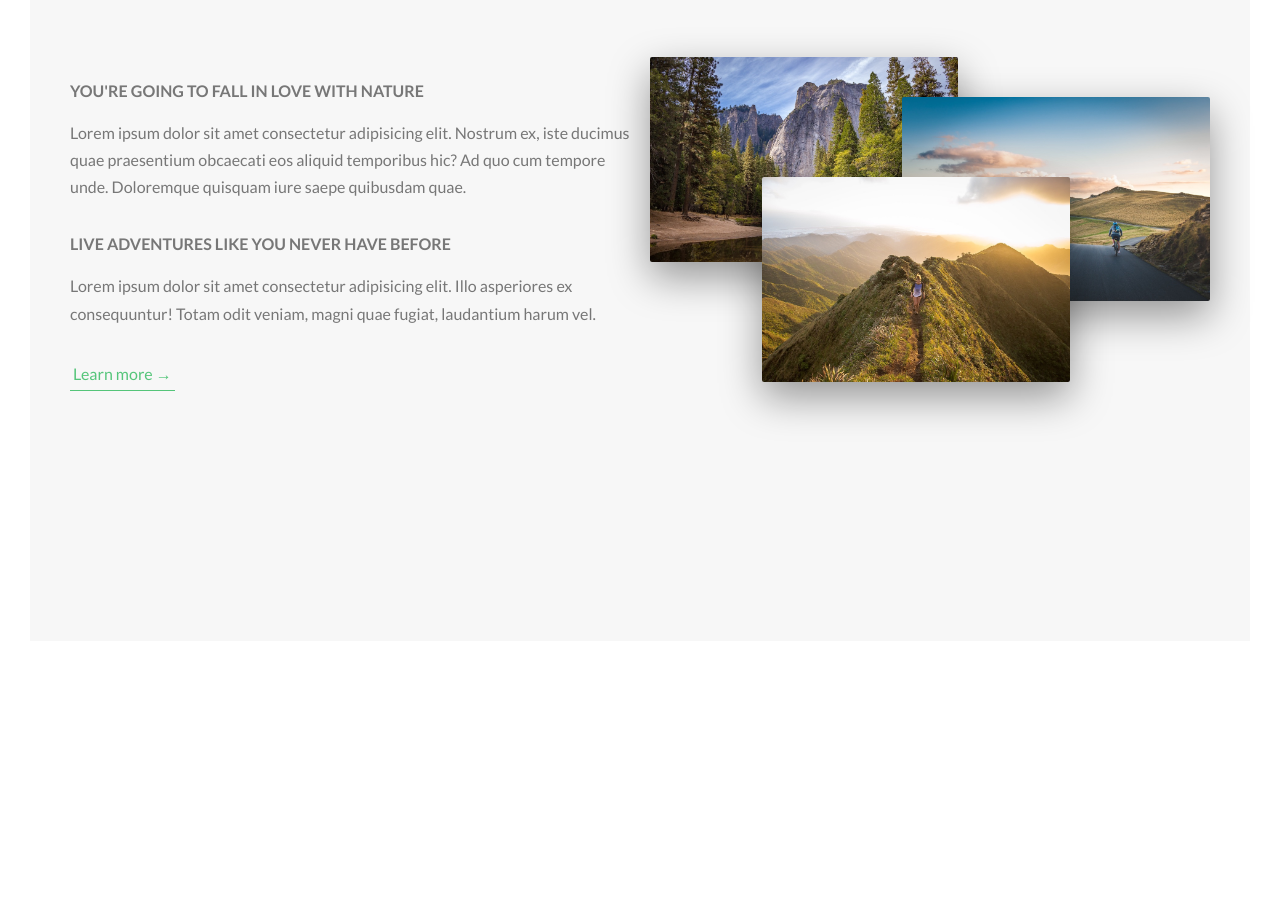
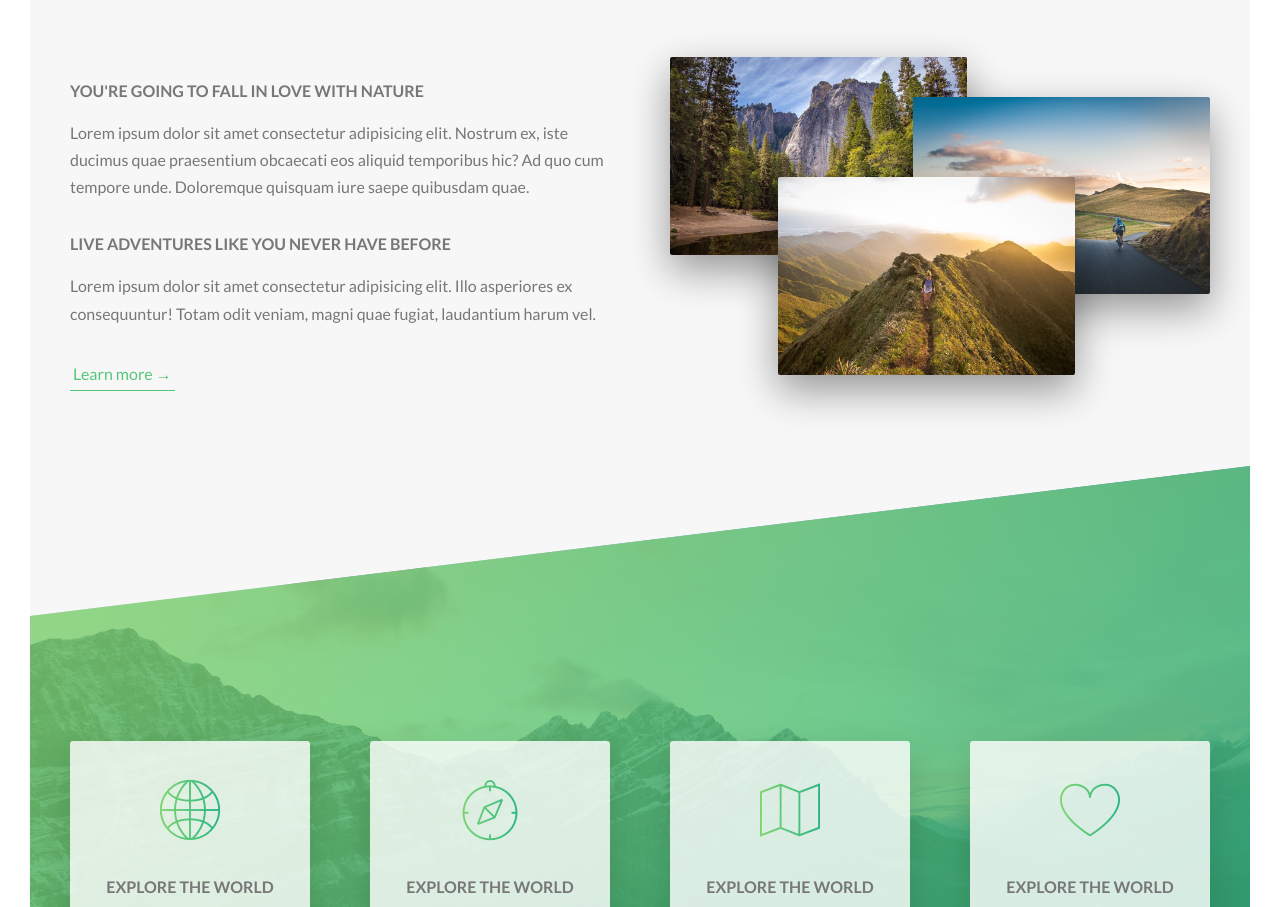
Before and after one commit to GabrielDoddy94/natours, a website: page index.html in a window 1280 px wide. Shown: the part 943-1850 px from the top of the page. Before the commit the page ends 1614 px from the top, so only its background shows below. Drawn offline with Linux system fonts and the light colour scheme.

Commit message:
Features section

```diff
--- /dev/null
+++ b/css/icon-font.css
@@ -0,0 +1,445 @@
+@charset "UTF-8";
+
+@font-face {
+  font-family: "linea-basic-10";
+  src:url("fonts/linea-basic-10.eot");
+  src:url("fonts/linea-basic-10.eot?#iefix") format("embedded-opentype"),
+    url("fonts/linea-basic-10.woff") format("woff"),
+    url("fonts/linea-basic-10.ttf") format("truetype"),
+    url("fonts/linea-basic-10.svg#linea-basic-10") format("svg");
+  font-weight: normal;
+  font-style: normal;
+
+}
+
+[data-icon]:before {
+  font-family: "linea-basic-10" !important;
+  content: attr(data-icon);
+  font-style: normal !important;
+  font-weight: normal !important;
+  font-variant: normal !important;
+  text-transform: none !important;
+  speak: none;
+  line-height: 1;
+  -webkit-font-smoothing: antialiased;
+  -moz-osx-font-smoothing: grayscale;
+}
+
+[class^="icon-"]:before,
+[class*=" icon-"]:before {
+  font-family: "linea-basic-10" !important;
+  font-style: normal !important;
+  font-weight: normal !important;
+  font-variant: normal !important;
+  text-transform: none !important;
+  speak: none;
+  line-height: 1;
+  -webkit-font-smoothing: antialiased;
+  -moz-osx-font-smoothing: grayscale;
+}
+
+.icon-basic-accelerator:before {
+  content: "a";
+}
+.icon-basic-alarm:before {
+  content: "b";
+}
+.icon-basic-anchor:before {
+  content: "c";
+}
+.icon-basic-anticlockwise:before {
+  content: "d";
+}
+.icon-basic-archive:before {
+  content: "e";
+}
+.icon-basic-archive-full:before {
+  content: "f";
+}
+.icon-basic-ban:before {
+  content: "g";
+}
+.icon-basic-battery-charge:before {
+  content: "h";
+}
+.icon-basic-battery-empty:before {
+  content: "i";
+}
+.icon-basic-battery-full:before {
+  content: "j";
+}
+.icon-basic-battery-half:before {
+  content: "k";
+}
+.icon-basic-bolt:before {
+  content: "l";
+}
+.icon-basic-book:before {
+  content: "m";
+}
+.icon-basic-book-pen:before {
+  content: "n";
+}
+.icon-basic-book-pencil:before {
+  content: "o";
+}
+.icon-basic-bookmark:before {
+  content: "p";
+}
+.icon-basic-calculator:before {
+  content: "q";
+}
+.icon-basic-calendar:before {
+  content: "r";
+}
+.icon-basic-cards-diamonds:before {
+  content: "s";
+}
+.icon-basic-cards-hearts:before {
+  content: "t";
+}
+.icon-basic-case:before {
+  content: "u";
+}
+.icon-basic-chronometer:before {
+  content: "v";
+}
+.icon-basic-clessidre:before {
+  content: "w";
+}
+.icon-basic-clock:before {
+  content: "x";
+}
+.icon-basic-clockwise:before {
+  content: "y";
+}
+.icon-basic-cloud:before {
+  content: "z";
+}
+.icon-basic-clubs:before {
+  content: "A";
+}
+.icon-basic-compass:before {
+  content: "B";
+}
+.icon-basic-cup:before {
+  content: "C";
+}
+.icon-basic-diamonds:before {
+  content: "D";
+}
+.icon-basic-display:before {
+  content: "E";
+}
+.icon-basic-download:before {
+  content: "F";
+}
+.icon-basic-exclamation:before {
+  content: "G";
+}
+.icon-basic-eye:before {
+  content: "H";
+}
+.icon-basic-eye-closed:before {
+  content: "I";
+}
+.icon-basic-female:before {
+  content: "J";
+}
+.icon-basic-flag1:before {
+  content: "K";
+}
+.icon-basic-flag2:before {
+  content: "L";
+}
+.icon-basic-floppydisk:before {
+  content: "M";
+}
+.icon-basic-folder:before {
+  content: "N";
+}
+.icon-basic-folder-multiple:before {
+  content: "O";
+}
+.icon-basic-gear:before {
+  content: "P";
+}
+.icon-basic-geolocalize-01:before {
+  content: "Q";
+}
+.icon-basic-geolocalize-05:before {
+  content: "R";
+}
+.icon-basic-globe:before {
+  content: "S";
+}
+.icon-basic-gunsight:before {
+  content: "T";
+}
+.icon-basic-hammer:before {
+  content: "U";
+}
+.icon-basic-headset:before {
+  content: "V";
+}
+.icon-basic-heart:before {
+  content: "W";
+}
+.icon-basic-heart-broken:before {
+  content: "X";
+}
+.icon-basic-helm:before {
+  content: "Y";
+}
+.icon-basic-home:before {
+  content: "Z";
+}
+.icon-basic-info:before {
+  content: "0";
+}
+.icon-basic-ipod:before {
+  content: "1";
+}
+.icon-basic-joypad:before {
+  content: "2";
+}
+.icon-basic-key:before {
+  content: "3";
+}
+.icon-basic-keyboard:before {
+  content: "4";
+}
+.icon-basic-laptop:before {
+  content: "5";
+}
+.icon-basic-life-buoy:before {
+  content: "6";
+}
+.icon-basic-lightbulb:before {
+  content: "7";
+}
+.icon-basic-link:before {
+  content: "8";
+}
+.icon-basic-lock:before {
+  content: "9";
+}
+.icon-basic-lock-open:before {
+  content: "!";
+}
+.icon-basic-magic-mouse:before {
+  content: "\"";
+}
+.icon-basic-magnifier:before {
+  content: "#";
+}
+.icon-basic-magnifier-minus:before {
+  content: "$";
+}
+.icon-basic-magnifier-plus:before {
+  content: "%";
+}
+.icon-basic-mail:before {
+  content: "&";
+}
+.icon-basic-mail-multiple:before {
+  content: "'";
+}
+.icon-basic-mail-open:before {
+  content: "(";
+}
+.icon-basic-mail-open-text:before {
+  content: ")";
+}
+.icon-basic-male:before {
+  content: "*";
+}
+.icon-basic-map:before {
+  content: "+";
+}
+.icon-basic-message:before {
+  content: ",";
+}
+.icon-basic-message-multiple:before {
+  content: "-";
+}
+.icon-basic-message-txt:before {
+  content: ".";
+}
+.icon-basic-mixer2:before {
+  content: "/";
+}
+.icon-basic-mouse:before {
+  content: ":";
+}
+.icon-basic-notebook:before {
+  content: ";";
+}
+.icon-basic-notebook-pen:before {
+  content: "<";
+}
+.icon-basic-notebook-pencil:before {
+  content: "=";
+}
+.icon-basic-paperplane:before {
+  content: ">";
+}
+.icon-basic-pencil-ruler:before {
+  content: "?";
+}
+.icon-basic-pencil-ruler-pen:before {
+  content: "@";
+}
+.icon-basic-photo:before {
+  content: "[";
+}
+.icon-basic-picture:before {
+  content: "]";
+}
+.icon-basic-picture-multiple:before {
+  content: "^";
+}
+.icon-basic-pin1:before {
+  content: "_";
+}
+.icon-basic-pin2:before {
+  content: "`";
+}
+.icon-basic-postcard:before {
+  content: "{";
+}
+.icon-basic-postcard-multiple:before {
+  content: "|";
+}
+.icon-basic-printer:before {
+  content: "}";
+}
+.icon-basic-question:before {
+  content: "~";
+}
+.icon-basic-rss:before {
+  content: "\\";
+}
+.icon-basic-server:before {
+  content: "\e000";
+}
+.icon-basic-server2:before {
+  content: "\e001";
+}
+.icon-basic-server-cloud:before {
+  content: "\e002";
+}
+.icon-basic-server-download:before {
+  content: "\e003";
+}
+.icon-basic-server-upload:before {
+  content: "\e004";
+}
+.icon-basic-settings:before {
+  content: "\e005";
+}
+.icon-basic-share:before {
+  content: "\e006";
+}
+.icon-basic-sheet:before {
+  content: "\e007";
+}
+.icon-basic-sheet-multiple:before {
+  content: "\e008";
+}
+.icon-basic-sheet-pen:before {
+  content: "\e009";
+}
+.icon-basic-sheet-pencil:before {
+  content: "\e00a";
+}
+.icon-basic-sheet-txt:before {
+  content: "\e00b";
+}
+.icon-basic-signs:before {
+  content: "\e00c";
+}
+.icon-basic-smartphone:before {
+  content: "\e00d";
+}
+.icon-basic-spades:before {
+  content: "\e00e";
+}
+.icon-basic-spread:before {
+  content: "\e00f";
+}
+.icon-basic-spread-bookmark:before {
+  content: "\e010";
+}
+.icon-basic-spread-text:before {
+  content: "\e011";
+}
+.icon-basic-spread-text-bookmark:before {
+  content: "\e012";
+}
+.icon-basic-star:before {
+  content: "\e013";
+}
+.icon-basic-tablet:before {
+  content: "\e014";
+}
+.icon-basic-target:before {
+  content: "\e015";
+}
+.icon-basic-todo:before {
+  content: "\e016";
+}
+.icon-basic-todo-pen:before {
+  content: "\e017";
+}
+.icon-basic-todo-pencil:before {
+  content: "\e018";
+}
+.icon-basic-todo-txt:before {
+  content: "\e019";
+}
+.icon-basic-todolist-pen:before {
+  content: "\e01a";
+}
+.icon-basic-todolist-pencil:before {
+  content: "\e01b";
+}
+.icon-basic-trashcan:before {
+  content: "\e01c";
+}
+.icon-basic-trashcan-full:before {
+  content: "\e01d";
+}
+.icon-basic-trashcan-refresh:before {
+  content: "\e01e";
+}
+.icon-basic-trashcan-remove:before {
+  content: "\e01f";
+}
+.icon-basic-upload:before {
+  content: "\e020";
+}
+.icon-basic-usb:before {
+  content: "\e021";
+}
+.icon-basic-video:before {
+  content: "\e022";
+}
+.icon-basic-watch:before {
+  content: "\e023";
+}
+.icon-basic-webpage:before {
+  content: "\e024";
+}
+.icon-basic-webpage-img-txt:before {
+  content: "\e025";
+}
+.icon-basic-webpage-multiple:before {
+  content: "\e026";
+}
+.icon-basic-webpage-txt:before {
+  content: "\e027";
+}
+.icon-basic-world:before {
+  content: "\e028";
+}
--- a/index.html
+++ b/index.html
@@ -8,7 +8,7 @@
       href="https://fonts.googleapis.com/css?family=Lato:100,300,400,700,900"
       rel="stylesheet"
     />
-    <link rel="stylesheet" href="css/icon-font.css" />
+    <link rel="stylesheet" href="css/icon-font.css">
     <link rel="stylesheet" href="css/style.css" />
     <link rel="shortcut icon" type="image/png" href="img/favicon.png" />
 
@@ -72,6 +72,59 @@
                  >
                </div>
              </div>
+         </div>
+       </section>
+
+       <section class="section-features">
+         <div class="row">
+           <div class="col-1-of-4">
+             <div class="feature-box">
+               <i class="feature-box__icon icon-basic-world"></i>
+               <h3 class="heading-tertiary  u-margin-bottom-small">
+                 Explore the world
+               </h3>
+               <p class="feature-box__text">
+                 Lorem ipsum dolor, sit amet consectetur adipisicing elit. Nesciunt dignissimos dolore tenetur quod.
+               </p>
+             </div>
+           </div>
+
+           <div class="col-1-of-4">
+             <div class="feature-box">
+               <i class="feature-box__icon icon-basic-compass"></i>
+               <h3 class="heading-tertiary  u-margin-bottom-small">
+                 Explore the world
+               </h3>
+               <p class="feature-box__text">
+                 Lorem ipsum dolor, sit amet consectetur adipisicing elit. Nesciunt dignissimos dolore tenetur quod.
+               </p>
+             </div>
+           </div>
+
+           <div class="col-1-of-4">
+             <div class="feature-box">
+               <i class="feature-box__icon icon-basic-map"></i>
+               <h3 class="heading-tertiary  u-margin-bottom-small">
+                 Explore the world
+               </h3>
+               <p class="feature-box__text">
+                 Lorem ipsum dolor, sit amet consectetur adipisicing elit. Nesciunt dignissimos dolore tenetur quod.
+               </p>
+             </div>
+           </div>
+
+           <div class="col-1-of-4">
+             <div class="feature-box">
+               <i class="feature-box__icon icon-basic-heart"></i>
+               <h3 class="heading-tertiary  u-margin-bottom-small">
+                 Explore the world
+               </h3>
+               <p class="feature-box__text">
+                 Lorem ipsum dolor, sit amet consectetur adipisicing elit. Nesciunt dignissimos dolore tenetur quod.
+               </p>
+             </div>
+           </div>
+
          </div>
        </section>
      </main>
--- a/sass/abstracts/_variables.scss
+++ b/sass/abstracts/_variables.scss
@@ -15,4 +15,4 @@ $default-font-size: 1.6rem;
 // GRID
 $grid-width: 114rem;
 $gutter-vertical: 8rem;
-$gutter-horizontal: 2rem;
+$gutter-horizontal: 6rem;
--- /dev/null
+++ b/sass/components/_feature-box.scss
@@ -0,0 +1,26 @@
+.feature-box {
+  background-color: rgba($color-white, 0.8);
+  font-size: 1.5rem;
+  padding: 2.5rem;
+  text-align: center;
+  border-radius: 3px;
+  box-shadow: 0 1.5rem 4rem rgba($color-black, 0.15);
+  transition: transform 0.3s;
+
+  &__icon {
+    font-size: 6rem;
+    margin-bottom: 0.5rem;
+    display: inline-block;
+    background-image: linear-gradient(
+      to right,
+      $color-primary-light,
+      $color-primary-dark
+    );
+    -webkit-background-clip: text;
+    color: transparent;
+  }
+
+  &:hover {
+    transform: translateY(-1.5rem) scale(1.03);
+  }
+}
--- a/sass/main.scss
+++ b/sass/main.scss
@@ -9,6 +9,7 @@
 
 @import 'components/buttons';
 @import 'components/composition';
+@import 'components/feature-box';
 
 @import 'layout/grid';
 @import 'layout/header';
--- a/sass/pages/_home.scss
+++ b/sass/pages/_home.scss
@@ -3,3 +3,20 @@
   padding: 25rem 0;
   margin-top: -20vh;
 }
+
+.section-features {
+  padding: 20rem 0;
+  background-image: linear-gradient(
+      to right bottom,
+      rgba($color-primary-light, 0.8),
+      rgba($color-primary-dark, 0.8)
+    ),
+    url('../img/nat-4.jpg');
+  background-size: cover;
+  transform: skewY(-7deg);
+  margin-top: -10rem;
+
+  & > * {
+    transform: skewY(7deg);
+  }
+}
```
Also changed, not shown: test/index.html (deleted, +0 -11 lines), css/fonts/linea-basic-10.ttf (added), css/fonts/linea-basic-10.woff (added), css/style.css, 2 other files.
